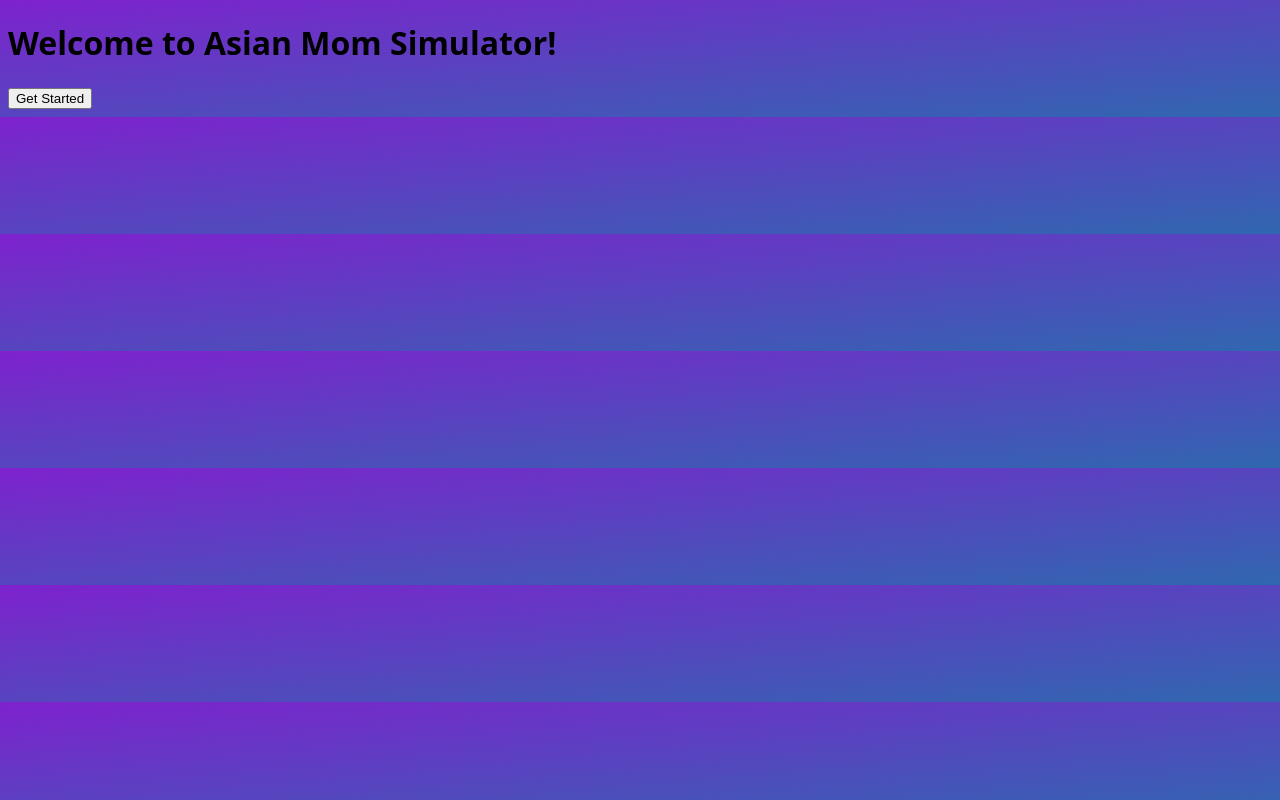
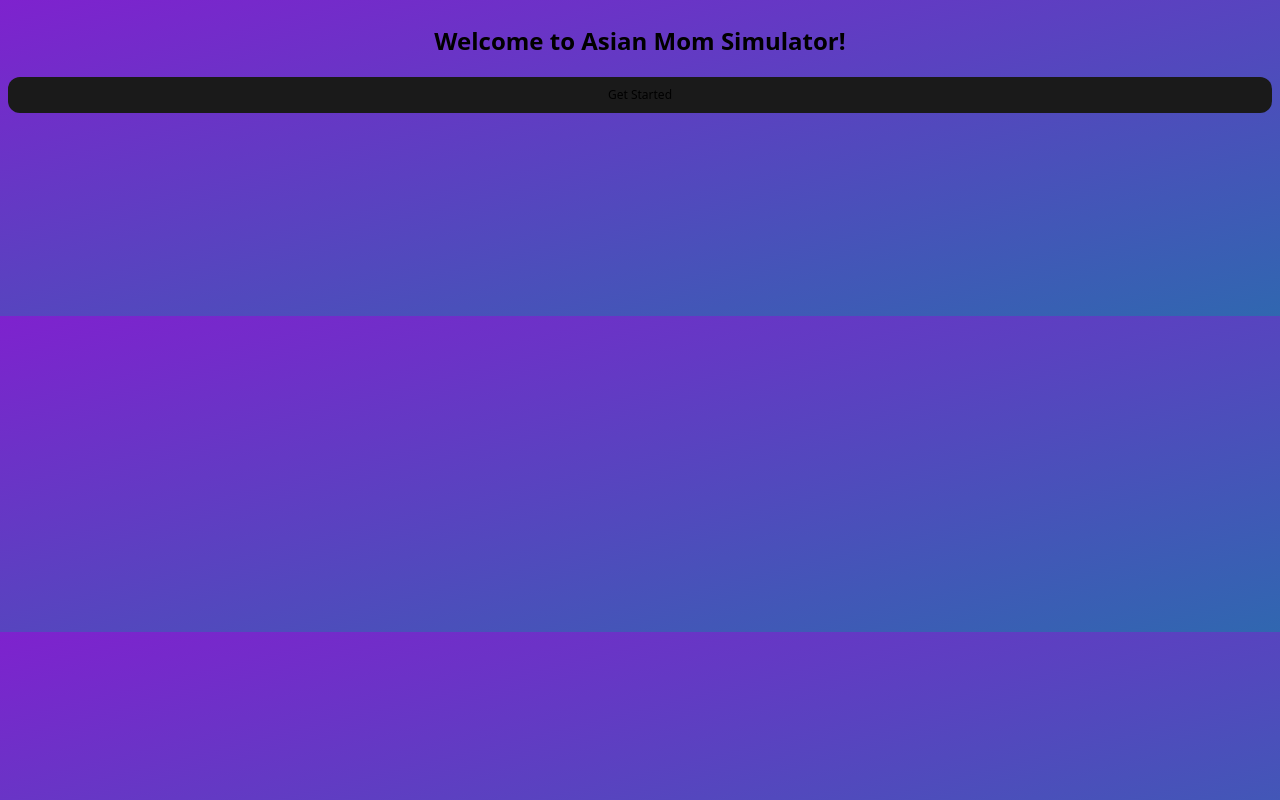
Before and after one commit to EricLam404/hunter-hacks, a React (Vite) app in the folder extension/: page / in a window 1280 px wide. Built offline with nearby package versions, Linux system fonts and the light colour scheme.

Commit message:
added cs and stuff

```diff
--- a/extension/src/App.css
+++ b/extension/src/App.css
@@ -74,7 +74,6 @@
   cursor: pointer;
   transition: border-color 0.25s;
   text-align:center;
-  border:1px solid black;
 }
 
 .input-box button:hover {
@@ -101,3 +100,12 @@
   padding-left:0;
   margin-left:0;
 }
+
+.footer button{
+  background-color:linear-gradient(to bottom right,  #7e22ce, #3067B0);
+  transition: background-color 0.3s ease;
+}
+
+.footer button.active {
+  background-color:linear-gradient(to bottom right,  #3067B0,#7e22ce);
+}
--- /dev/null
+++ b/extension/src/LandingPage.css
@@ -0,0 +1,29 @@
+
+.landing {
+    display:flex;
+    flex-direction: column;
+    justify-content: flex-start;
+    align-items: center;
+    min-width:250px;
+    min-height:300px;
+    font-size:0.75em;
+    /*border:1px solid #1a1a1a;*/
+  }
+.landing button {
+    font-weight: 500;
+    font-family: inherit;
+    background-color: #1a1a1a;
+    cursor: pointer;
+    transition: border-color 0.25s;
+    text-align:center;
+    box-sizing: border-box;
+    border-radius: 12px;
+    border: 2px solid transparent;
+    padding: 0.6em 1.2em;
+    min-width:100%;
+    margin:0.25rem;
+    font-size: 12px;
+}
+.landing button:hover{
+    border-color: #646cff;
+}
--- a/extension/src/components/LandingPage.tsx
+++ b/extension/src/components/LandingPage.tsx
@@ -1,6 +1,6 @@
 import { useNavigate } from 'react-router-dom';
 import { getActiveTabURL } from '../utils/urlTracker';
-
+import '../LandingPage.css';
 const LandingPage = () => {
   const navigate = useNavigate();
 
--- a/extension/src/components/QuizPage.tsx
+++ b/extension/src/components/QuizPage.tsx
@@ -11,7 +11,7 @@ const QuizPage = () => {
   const [currentIndex, setCurrentIndex] = useState<number>(0);
   const [corrects, setCorrects] = useState<number>(0);
   const [inputTopic,setInputTopic] = useState<string>("");
-
+  const [tracker,setTracker] = useState<boolean>(true);
   useEffect(() => {
     console.log("\nuse Effect: ");
     console.log("quiz length: " + quiz.length);
@@ -56,7 +56,14 @@ const QuizPage = () => {
     localStorage.setItem("corrects", JSON.stringify(corrects));
     localStorage.setItem("currentIndex", JSON.stringify(currentIndex));
   }, [quiz, corrects, currentIndex]);
+  const handleTracking = (): void =>{
+    if(tracker == true){
+      setTracker(false);
+    }else{
+      setTracker(true);
+    }
 
+  }
   const fetchQuizFromAPI = async (topic: string) => {
     console.log("fetchQuizFromAPI was called");
     if(topic != ""){
@@ -86,6 +93,8 @@ const QuizPage = () => {
       } catch (err) {
         console.error("Error fetching quiz:", err);
       }
+    }else{
+      alert("error enter a input");
     }
   };
 
@@ -112,7 +121,9 @@ const QuizPage = () => {
   };
 
   useEffect(() => {
-    getActiveTabURL().then(setCurrentUrl).catch(console.error);
+    if(tracker){
+      getActiveTabURL().then(setCurrentUrl).catch(console.error);
+    }
     console.log(currentUrl);
   }, []);
 
@@ -138,28 +149,32 @@ const QuizPage = () => {
           {quiz.length == 0 && (<p>Enter Topic!</p>)}
           {quiz.length == 0 && (<input
             className="topic"
+            placeholder = "Please enter a topic!"
             onChange={(e) => setInputTopic(e.target.value)}
           />)}
-          {quiz.length == 0 && (<button className="dev" onClick={() => fetchQuizFromAPI(inputTopic)}> QuizTEMPORARY </button>)}
+          {quiz.length == 0 && (<button className="dev" onClick={() => fetchQuizFromAPI(inputTopic)}> Quiz TEMPORARY </button>)}
         </div>
 
         <div className="input-box">
-          {showInput && (
+          {showInput && quiz.length == 0 &&(
             <input
               type="text"
               value={url}
+              placeholder = "textbook url"
               onChange={(e) => setUrl(e.target.value)}
             />
           )}
-          {showInput && <button onClick={handleUrl}>Enter</button>}
-          {!showInput && <button onClick={handleUrl}>Return</button>}
-
-          {showInput ? (
-            <p>Insert link of textbook</p>
-          ) : (
-            <p>Link inputted!</p>
+          {showInput && quiz.length == 0 && <button onClick={handleUrl}>Enter</button>}
+          {!showInput && quiz.length == 0 && <button onClick={handleUrl}>Return</button>}
+          {quiz.length == 0 && (
+          <div>
+            {showInput ? (
+              <p>Insert link of textbook</p>
+            ) : (
+              <p>Link inputted!</p>
+            )}
+          </div>
           )}
-
           {currentIndex < quiz.length && (
             <QuizPopup
               quiz={quiz[currentIndex]}
@@ -171,7 +186,6 @@ const QuizPage = () => {
                   newCorrects = corrects + 1;
                   setCorrects(newCorrects);
                 }
-
                 if (currentIndex + 1 < quiz.length) {
                   setCurrentIndex(prev => prev + 1);
                 } else {
@@ -186,6 +200,12 @@ const QuizPage = () => {
               }}
             />
           )}
+          <div className = "footer">
+            {quiz.length == 0 && (
+            <button onClick={() => handleTracking()}> {tracker ? "Stop tracking" : "Start tracking"}
+            </button>
+            )}
+          </div>
         </div>
       </div>
     </>
```
